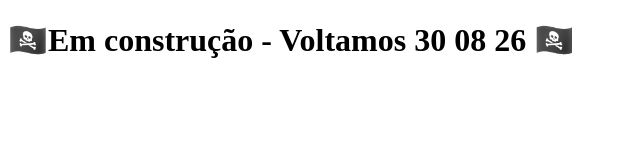
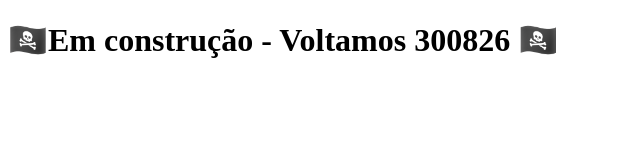
Before and after one commit to vinifmarques/clone-tabnews, a Next.js app: page / in a window 1280 px wide. Shown: the top 160 px of the page, without its empty margins (0-640 px from the left). Built offline with nearby package versions, Linux system fonts and the light colour scheme.

Commit message:
npm audit fix

```diff
--- a/pages/index.js
+++ b/pages/index.js
@@ -1,5 +1,5 @@
 function Home() {
-    return <h1>🏴‍☠️Em construção - Voltamos 30 08 26 🏴‍☠️</h1>;
+  return <h1>🏴‍☠️Em construção - Voltamos 300826 🏴‍☠️</h1>;
 }
 
 export default Home;
```
Also changed, not shown: 1 other file (tests, documents, lock files or other folders).
